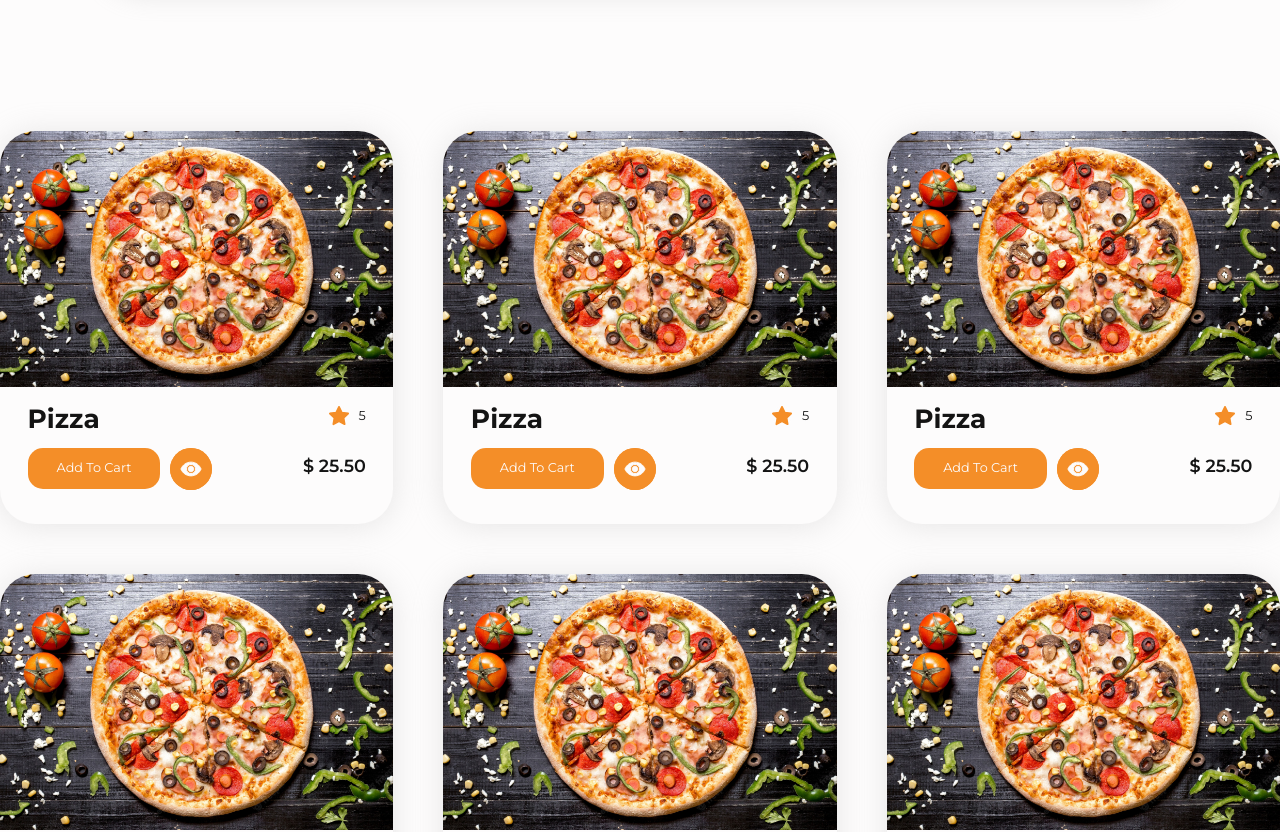
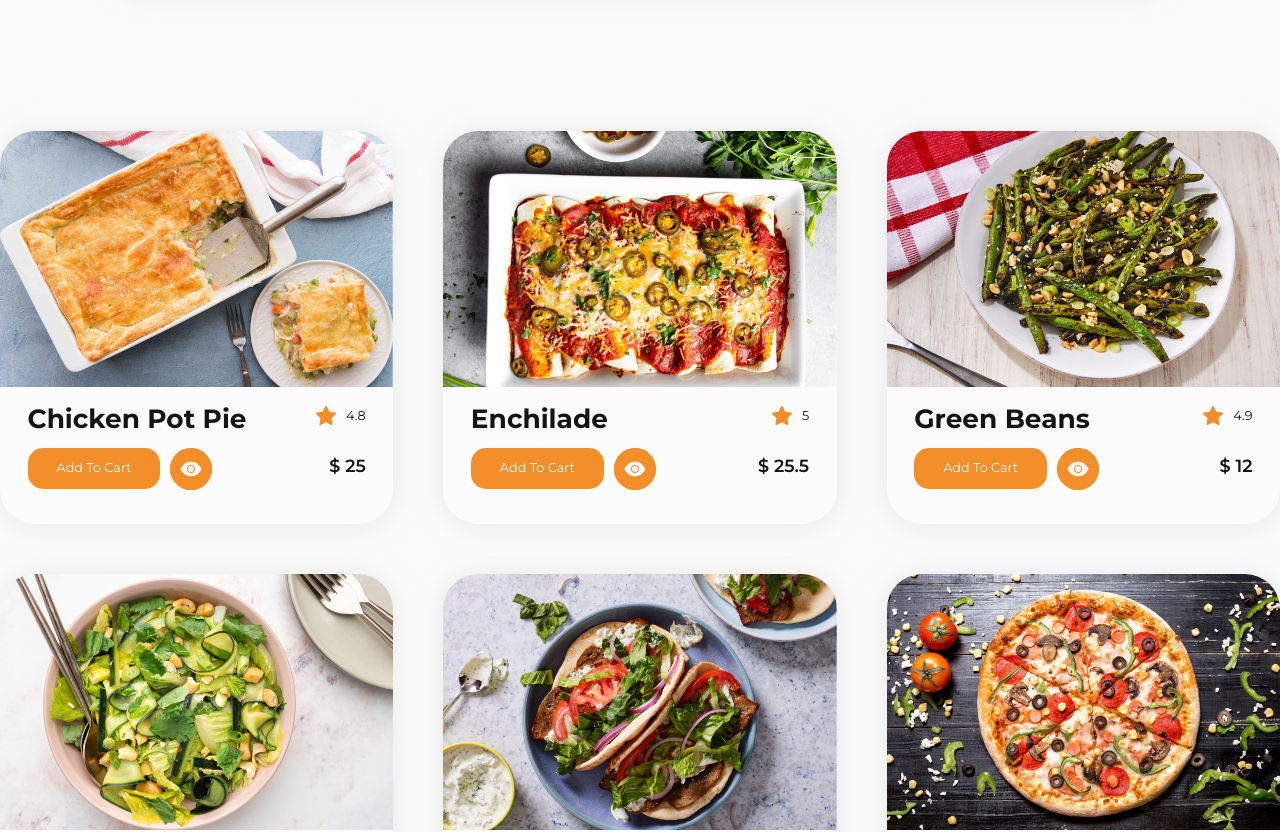
Before and after one commit to Aurelie-Runser/FOOD-Restaurant--React, a React (Vite) app: page / in a window 1280 px wide. Shown: the part 500-1332 px from the top of the page. Built offline with nearby package versions, Linux system fonts and the light colour scheme.

Commit message:
ajout des props sur la card des produits

```diff
--- a/src/components/productCard/ProductCard.tsx
+++ b/src/components/productCard/ProductCard.tsx
@@ -1,25 +1,25 @@
-import { ReactNode } from 'react';
 import Icon from '../icons/Icon';
 import Bouton from '../bouton/Bouton';
 
 import './ProductCard.css'
 
 interface ProductCard {
-    children: ReactNode,
-    icon: string,
-    title: string,
+    name: string,
+    img: string,
+    price: number,
+    note: number,
 }
 
-export default function ProductCard({children, icon, title}:ServiceCard) {
+export default function ProductCard({name, img, price, note}:ProductCard) {
   return (
     <div className='productCard'>
       <div className="productCard--img">
-        <img src="/img/Pizza.jpg" alt="" />
+        <img src={"/img/"+img+".jpg"} alt="" />
       </div>
 
       <div className="productCard--content">
       <div className="productCard--left">
-        <h4>Pizza</h4>
+        <h4>{ name }</h4>
 
         <div className='productCard--left__buttons'>
             <Bouton size='small'>Add to Cart</Bouton>
@@ -31,9 +31,9 @@ export default function ProductCard({children, icon, title}:ServiceCard) {
       <div className="productCard__right">
         <div className='productCard__right--note p-small'>
             <Icon name='etoile' color='whiteOrange'/>
-            <span>5</span>
+            <span>{ note }</span>
         </div>
-        <span className='productCard__right--price h5'>$ 25.50</span>
+        <span className='productCard__right--price h5'>$ { price }</span>
       </div>
       </div>
     </div>
```
